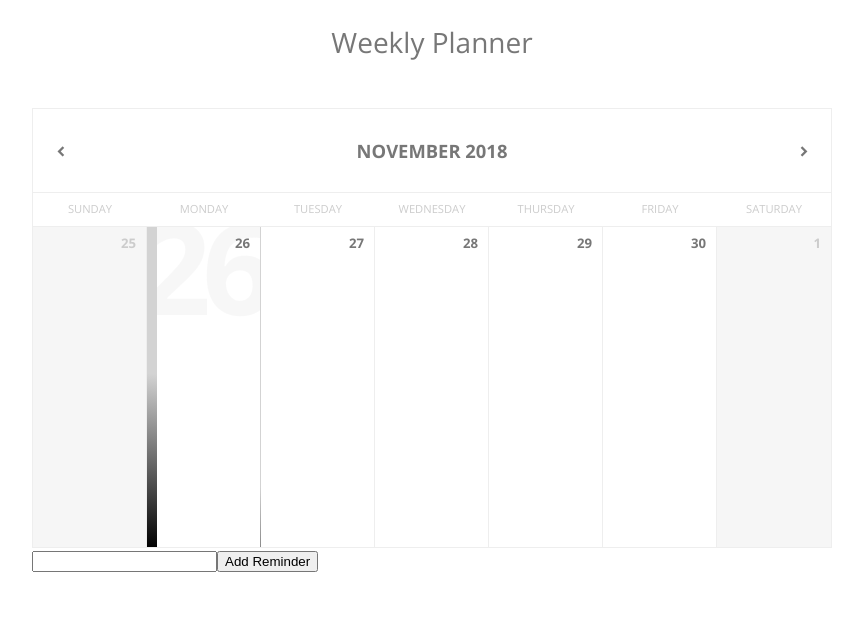
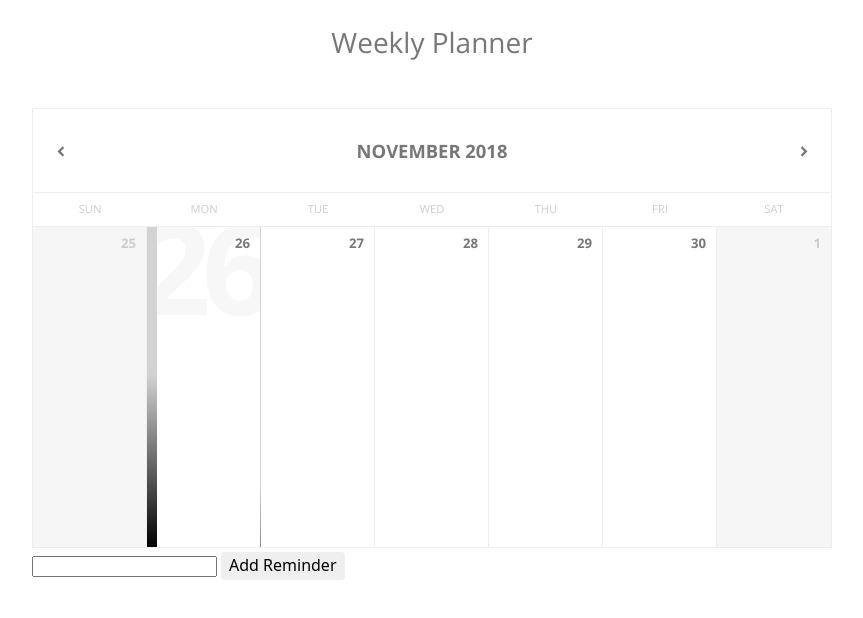
Before and after one commit to cmhanson93/weekly-cal, a React (Create React App) app: page / in a window 1280 px wide. Shown: the top 618 px of the page, without its empty margins (208-1071 px from the left). Built offline with nearby package versions, Linux system fonts and the light colour scheme.

Commit message:
Added missing component

```diff
--- a/src/App.css
+++ b/src/App.css
@@ -110,6 +110,19 @@ main {
 .col-end {
   justify-content: flex-end;
   text-align: right;
+}
+
+button {
+  border: 0;
+  border-radius: 0.25rem;
+  font-family: system-ui, sans-serif;
+  font-size: 1rem;
+  line-height: 1.2;
+  white-space: nowrap;
+  text-decoration: none;
+  padding: 0.25rem 0.5rem;
+  margin: 0.25rem;
+  cursor: pointer;
 }
 
 
--- a/src/App.js
+++ b/src/App.js
@@ -1,7 +1,8 @@
 import React from 'react';
 
 import Calendar from './components/Calendar';
-import AddReminder from './containers/AddReminder'
+import AddReminder from './containers/AddReminder';
+import ReminderContainer from './containers/ReminderContainer';
 
 import './App.css';
 
@@ -19,6 +20,7 @@ class App extends React.Component {
         <main>
           <Calendar />
           <AddReminder />
+          <ReminderContainer />
         </main>
       </div>
     );
--- a/src/components/Calendar.js
+++ b/src/components/Calendar.js
@@ -29,7 +29,7 @@ class Calendar extends React.Component {
   }
 
   renderDays() {
-    const dateFormat = "dddd";
+    const dateFormat = "ddd";
     const days = [];
 
     let startDate = dateFns.startOfWeek(this.state.currentWeek);
--- a/src/reducers/reminders.js
+++ b/src/reducers/reminders.js
@@ -12,7 +12,7 @@ const reminders = (state = [], action) => {
     case 'TOGGLE_REMINDER':
       return state.map(
         reminder =>
-          reminder.id === action.id ? {...reminder, completed: !reminder.completed } : reminder
+          (reminder.id === action.id) ? {...reminder, completed: !reminder.completed} : reminder
       )
     default:
       return state
```
